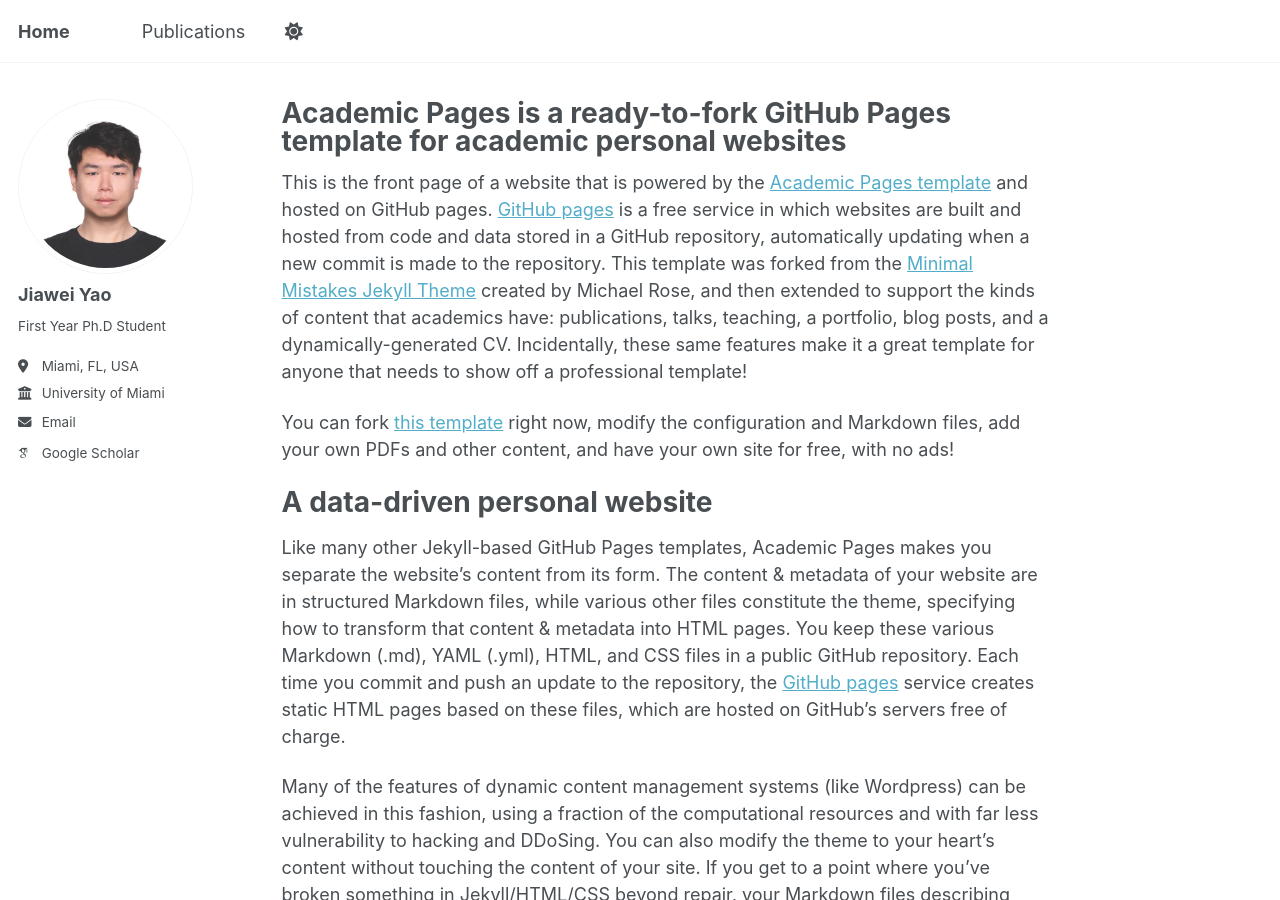
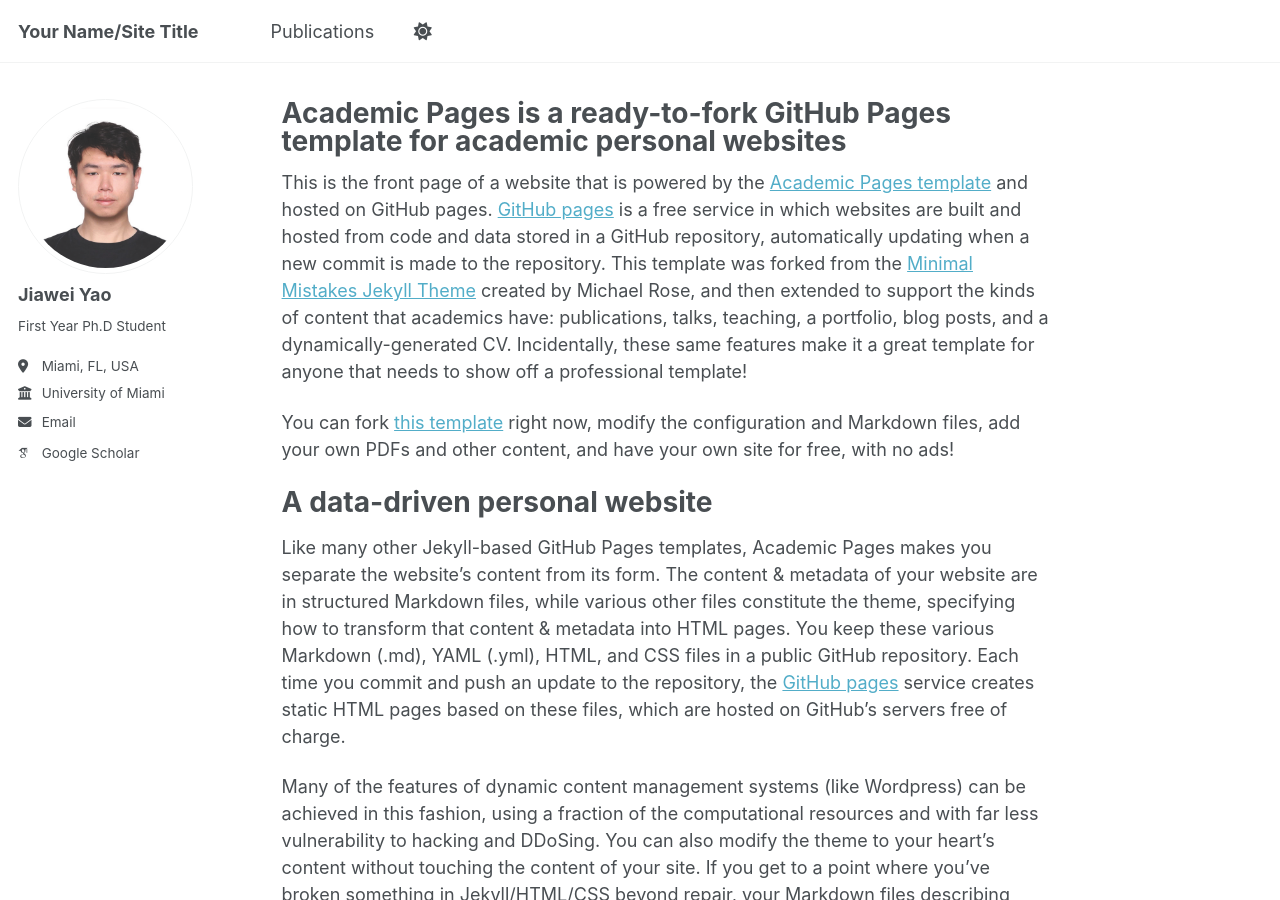
Before and after one commit to Mercuryyjw/Mercuryyjw.github.io, a Jekyll site: the page built from _pages/about.md, in a window 1280 px wide and 900 px high. Built offline with Jekyll 4.4.1, drawn with Linux system fonts in a browser that asks for light colours; some web fonts are replaced; a script that is not in the unit is left out.

Commit message:
Update _config.yml

```diff
--- a/_config.yml
+++ b/_config.yml
@@ -9,7 +9,7 @@
 # Basic Site Settings
 locale                   : "en-US"
 site_theme               : "default" # Currently available options are "default", "air"
-title                    : "Home"
+title                    : "Your Name/Site Title"
 title_separator          : "-"
 name                     : &name "Your Name"
 description              : &description "personal description"
```
